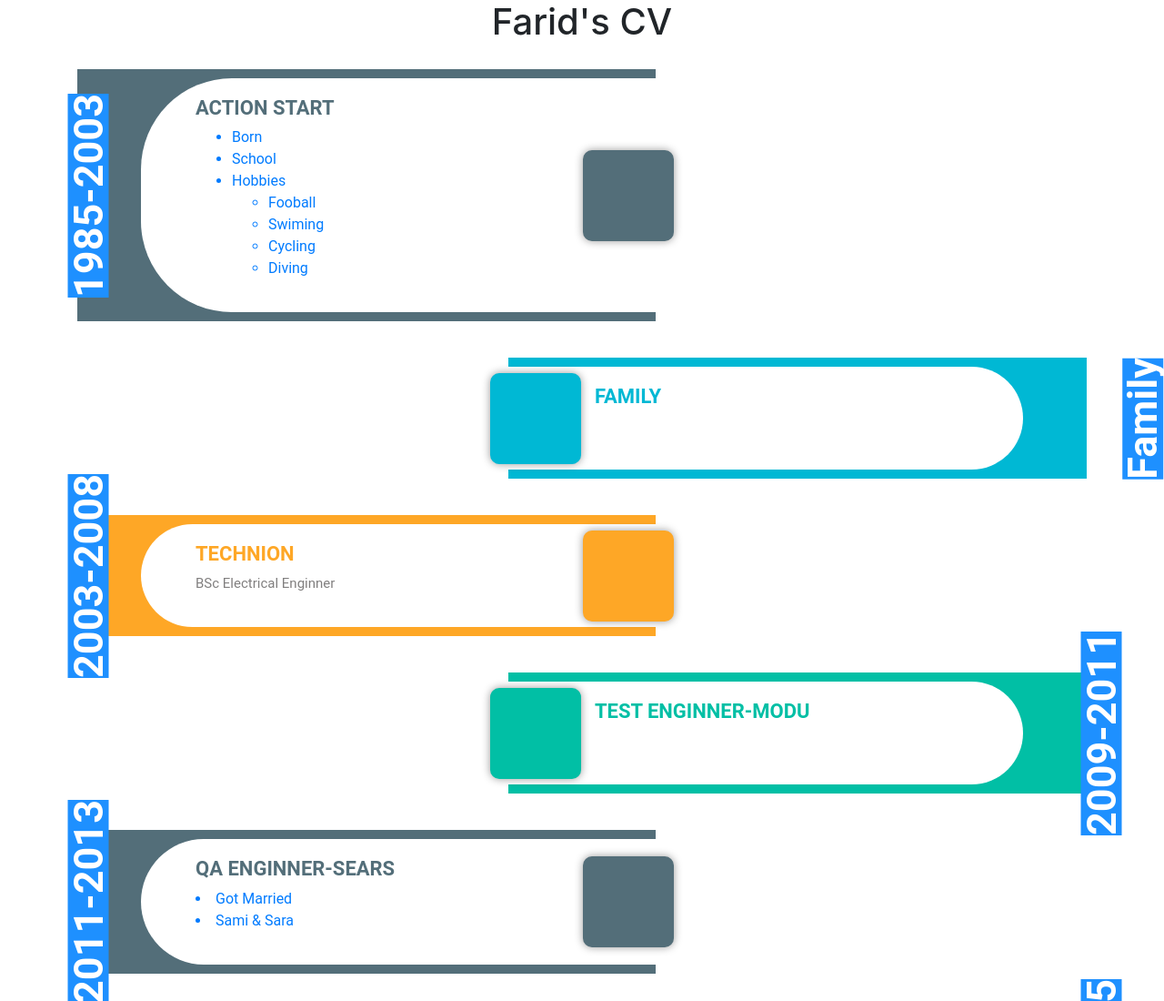
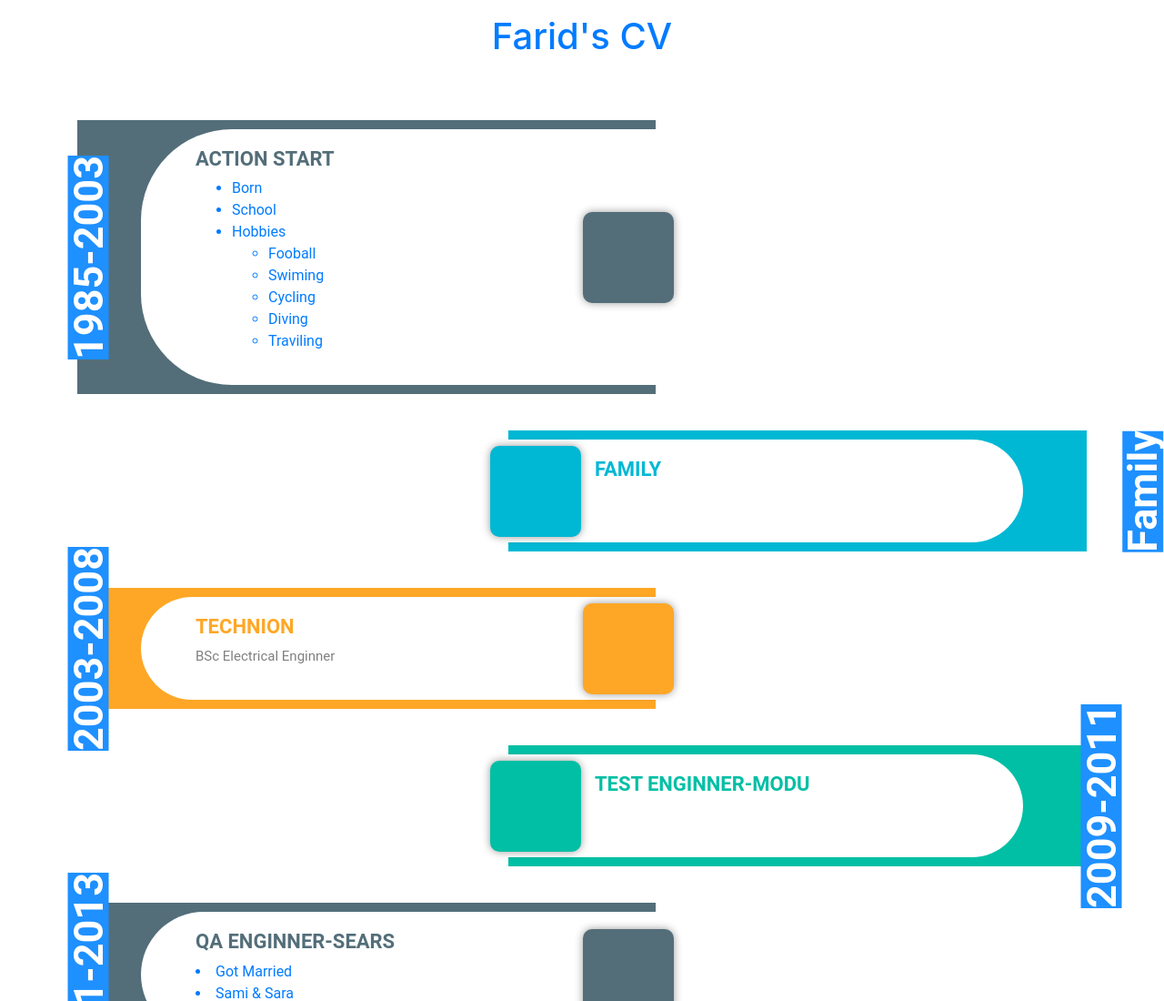
Before and after one commit to gfarid/Farid-S-CV, a plain HTML site: page index.html in a window 1280 px wide. Shown: the top 1100 px of the page at 91% size. Drawn offline with nearby package versions, Linux system fonts and the light colour scheme.

Commit message:
add new section

```diff
--- a/index.html
+++ b/index.html
@@ -11,7 +11,7 @@
 </head>
 <body>
     <div class="container">
-        <h1 class="d-flex justify-content-center">Farid's CV</h1>
+        <h1 class="d-flex justify-content-center mt-3 mb-5 text-primary">Farid's CV</h1>
         <div class="row">
             <div class="col-md-12">
                 <div class="main-timeline">
@@ -32,6 +32,7 @@
                                         <li>Swiming</li>
                                         <li>Cycling</li>
                                         <li>Diving</li>
+                                        <li>Traviling</li>
                                     </ul>
                                 </ul>
                             </p>
```
